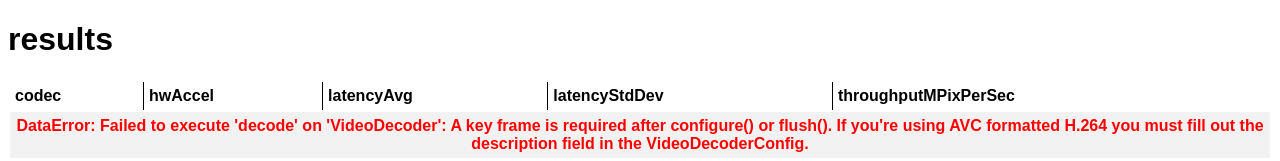
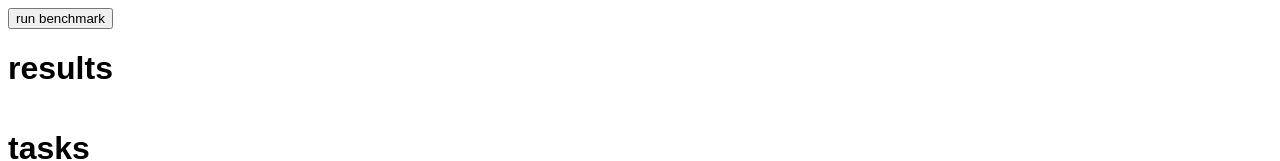
Before and after one commit to shraiwi/webcodec-h264-bench, a plain HTML site: page index.html in a window 1280 px wide. Shown: the top 161 px of the page. Drawn offline with Linux system fonts and the light colour scheme; no server answers.

Commit message:
Added results download, start button

```diff
--- a/index.html
+++ b/index.html
@@ -23,6 +23,8 @@
         </style>
     </head>
     <body>
+        <button onclick="runBench()">run benchmark</button>
+
 
         <h1>results</h1>
         <table id="results"></table>
@@ -198,7 +200,7 @@
                 return [supportedConfigs, testVids];
             }
 
-            (async () => {
+            async function runBench() {
 
                 const testParams = {
                     codec: [
@@ -291,7 +293,16 @@
                 }
 
                 console.table(testResults);
-            })();
+
+                const resultsBlob = new Blob([JSON.stringify(testResults)], { type: "octet/stream" });
+                resultsBlob.url = window.URL.createObjectURL(resultsBlob);
+
+                const dlLink = document.createElement("a");
+                dlLink.href = resultsBlob.url;
+                dlLink.download = dlLink.innerText = "results.json";
+
+                document.body.appendChild(dlLink);
+            };
         </script>
     </body>
 </html>
```
